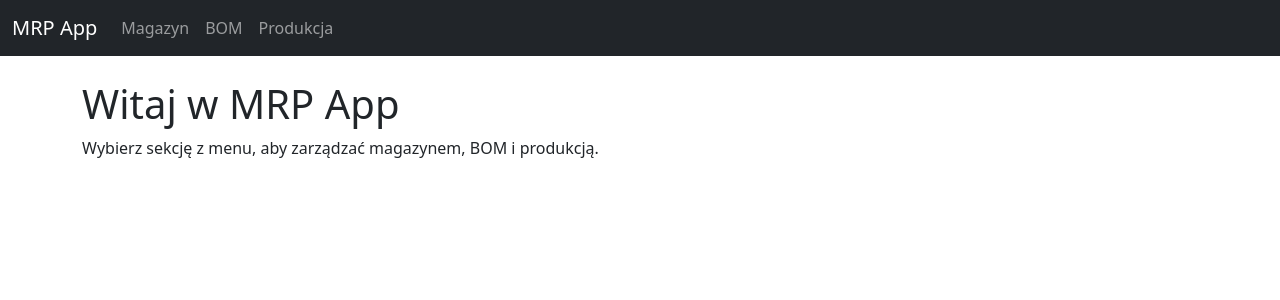
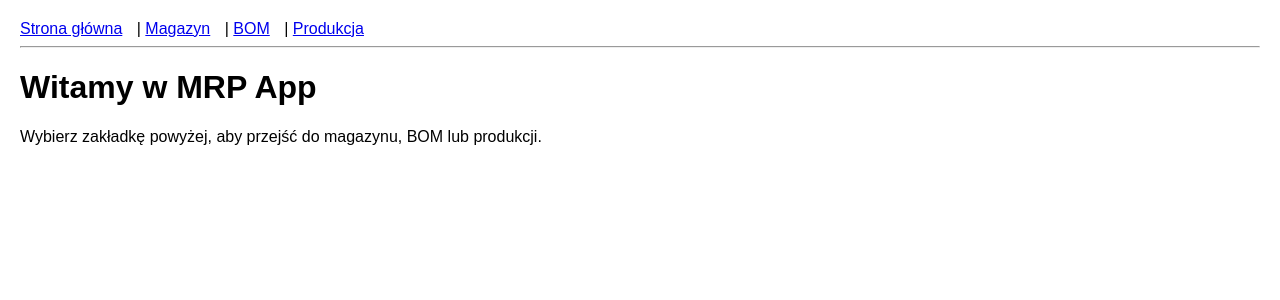
Before and after one commit to autootom-gif/mrp-app, a Flask app: page / in a window 1280 px wide. Shown: the top 300 px of the page. Run offline with Flask 3, Linux system fonts and the light colour scheme.

Commit message:
Update index.html

```diff
--- a/templates/index.html
+++ b/templates/index.html
@@ -1,5 +1,6 @@
-{% extends "layout.html" %}
+{% extends "base.html" %}
+
 {% block content %}
-<h1>Witaj w MRP App</h1>
-<p>Wybierz sekcję z menu, aby zarządzać magazynem, BOM i produkcją.</p>
+<h1>Witamy w MRP App</h1>
+<p>Wybierz zakładkę powyżej, aby przejść do magazynu, BOM lub produkcji.</p>
 {% endblock %}
```
